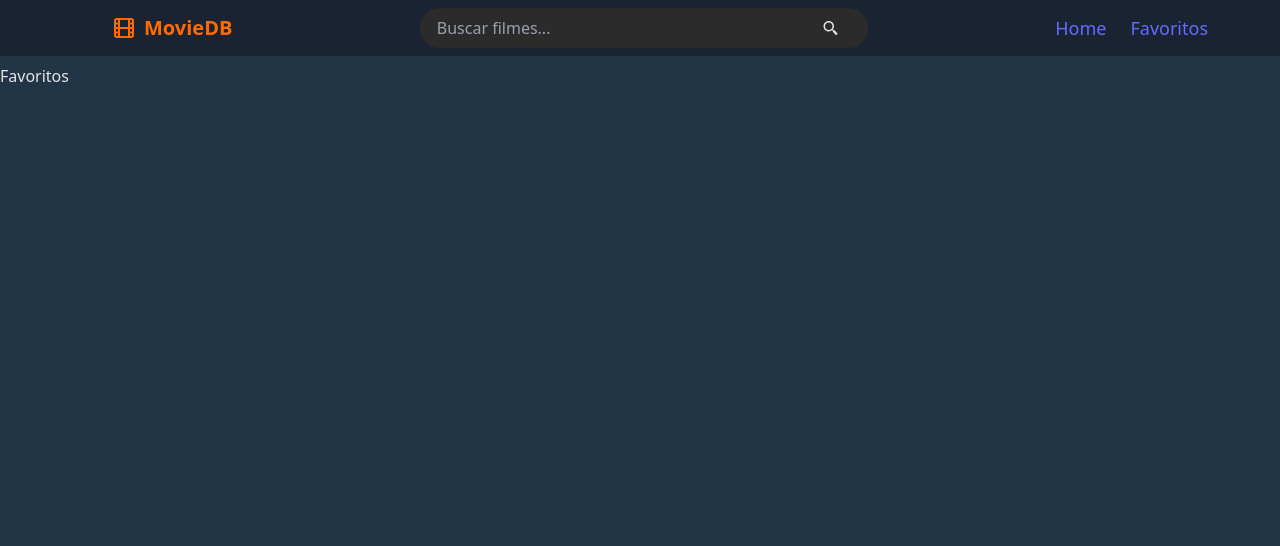
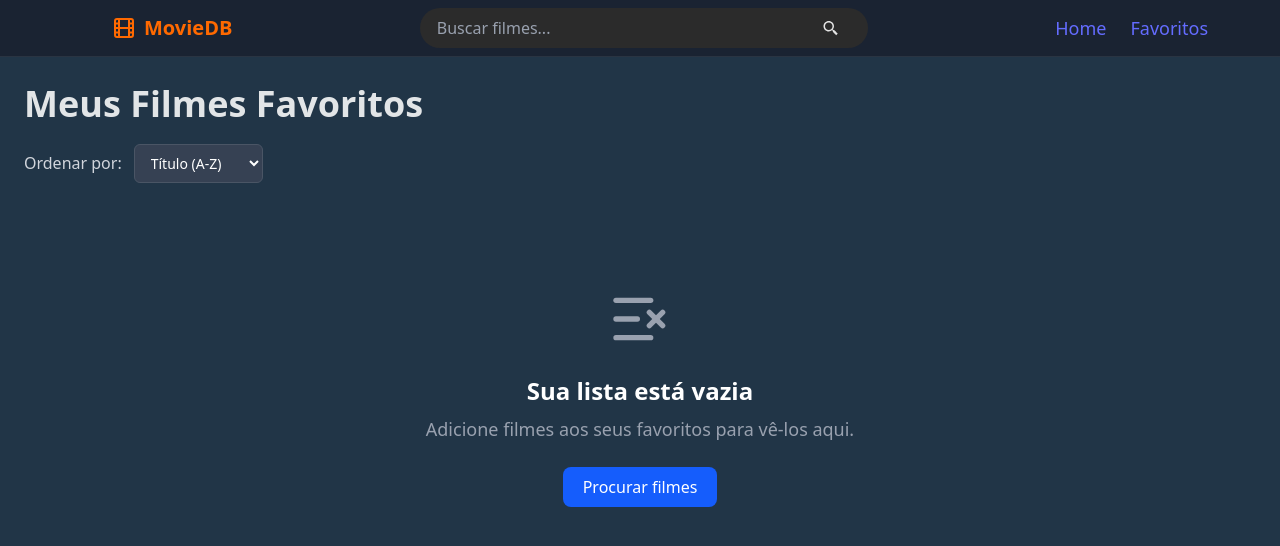
Before and after one commit to Dannebrock/movie-db, a React (Vite) app: page /favorites in a window 1280 px wide. Shown: the top 546 px of the page. Built offline with nearby package versions, Linux system fonts and the light colour scheme.

Commit message:
search and favorirtes

```diff
--- /dev/null
+++ b/src/contexts/FavoritesContext.tsx
@@ -0,0 +1,96 @@
+// src/contexts/FavoritesContext.tsx
+import { createContext, useContext, useState, useEffect, useMemo } from 'react';
+import type { ReactNode } from 'react';
+
+// (Sua interface Movie)
+interface Movie {
+  id: number;
+  title: string;
+  poster_path: string | null;
+  vote_average: number;
+  release_date?: string;
+}
+
+interface FavoritesContextType {
+  favorites: Movie[];
+  addFavorite: (movie: Movie) => void;
+  removeFavorite: (movieId: number) => void;
+  isFavorited: (movieId: number) => boolean;
+}
+
+const FavoritesContext = createContext<FavoritesContextType | undefined>(undefined);
+
+// --- Funções Auxiliares (fora do componente) ---
+
+// Função para carregar do localStorage (só roda 1 vez)
+const getInitialFavorites = (): Movie[] => {
+  try {
+    const storedFavorites = localStorage.getItem('movie-favorites');
+    return storedFavorites ? JSON.parse(storedFavorites) : [];
+  } catch (error) {
+    console.error("Erro ao carregar favoritos do localStorage:", error);
+    return [];
+  }
+};
+
+export const FavoritesProvider = ({ children }: { children: ReactNode }) => {
+
+  // 1. O useState fica mais limpo, passando a função de 'lazy init'
+  const [favorites, setFavorites] = useState<Movie[]>(getInitialFavorites);
+
+  // 2. O useEffect fica igual, mas é bom para persistência
+  useEffect(() => {
+    try {
+      localStorage.setItem('movie-favorites', JSON.stringify(favorites));
+    } catch (error) {
+      console.error("Erro ao salvar favoritos no localStorage:", error);
+    }
+  }, [favorites]);
+
+  // --- Funções de Ação (podem ser 'useCallback' mas vamos manter simples) ---
+
+  const addFavorite = (movie: Movie) => {
+    // 3. Lógica 'add' ficou mais enxuta (ternário)
+    setFavorites((prev) =>
+      prev.some(fav => fav.id === movie.id)
+        ? prev // Se já existe, retorna o array anterior
+        : [...prev, movie] // Se não, adiciona
+    );
+  };
+
+  const removeFavorite = (movieId: number) => {
+    setFavorites((prev) => prev.filter(fav => fav.id !== movieId));
+  };
+
+  const isFavorited = (movieId: number) => {
+    // 4. 'useMemo' aqui não é necessário,
+    //    pois 'favorites.some' já é muito rápido.
+    return favorites.some(fav => fav.id === movieId);
+  };
+
+  // 5. Otimização: useMemo
+  // Isso garante que o objeto 'value' SÓ seja recriado
+  // se a lista 'favorites' realmente mudar.
+  // Evita re-renderizações desnecessárias nos componentes.
+  const value = useMemo(() => ({
+    favorites,
+    addFavorite,
+    removeFavorite,
+    isFavorited
+  }), [favorites]); // O 'value' só muda se 'favorites' mudar
+
+  return (
+    <FavoritesContext.Provider value={value}>
+      {children}
+    </FavoritesContext.Provider>
+  );
+};
+
+// O Hook customizado fica igual
+export const useFavorites = () => {
+  const context = useContext(FavoritesContext);
+  if (context === undefined) {
+    throw new Error('useFavorites deve ser usado dentro de um FavoritesProvider');
+  }
+  return context;
+};
--- a/src/index.css
+++ b/src/index.css
@@ -51,8 +51,11 @@ a:hover {
 }
 h1 {
   /* Fonte responsiva: mínimo 2.4em, cresce com a tela, máximo 3.2em */
-  font-size: clamp(2.4em, 7vw, 3.2em);
   line-height: 1.1;
+}
+
+.button-search{
+  color: white;
 }
 
 .input-com-padding-esquerdo {
@@ -90,10 +93,10 @@ button {
   font-family: inherit;
   cursor: pointer;
   transition: border-color 0.25s;
-  color: inherit; /* Garante que o botão também use o texto branco */
+  /* color: inherit;  */
 }
 button:hover {
-  border-color: #646cff;
+  border-color: #ffffff;
 }
 button:focus,
 button:focus-visible {
--- a/src/main.tsx
+++ b/src/main.tsx
@@ -9,6 +9,7 @@ import Search from './pages/Search.tsx'
 import NotFoundPage from './pages/NotFoundPage.tsx'
 import AppLayout from './components/AppLayout'
 import { SearchProvider } from './contexts/SearchContext'
+import { FavoritesProvider } from './contexts/FavoritesContext'
 
 import { createBrowserRouter, RouterProvider } from 'react-router-dom'
 
@@ -29,8 +30,10 @@ const router = createBrowserRouter([
 
 createRoot(document.getElementById('root')!).render(
   <StrictMode>
+    <FavoritesProvider>
     <SearchProvider>
       <RouterProvider router={router} />
     </SearchProvider>
+    </FavoritesProvider>
   </StrictMode>,
 )
--- a/src/pages/Favorites.tsx
+++ b/src/pages/Favorites.tsx
@@ -1,16 +1,115 @@
-// import { useState } from 'react'
+// src/pages/Favorites.tsx
+import { useState, useMemo } from 'react';
+// 1. Importe o hook para pegar os favoritos
+import { useFavorites } from '../contexts/FavoritesContext';
+// 2. Importe o card que já refatoramos
+import MovieCard from '../components/MovieCard';
+// 3. (Opcional) Importe um ícone ou imagem para o estado vazio
+import { ListX } from 'lucide-react';
+// 4. (Opcional) Importe o Link para o 'call-to-action'
+import { Link } from 'react-router-dom';
+
+interface Movie {
+  id: number;
+  title: string;
+  poster_path: string | null;
+  vote_average: number;
+  release_date?: string;
+}
+
+// Tipos para a ordenação
+type SortOrder = 'A-Z' | 'Z-A' | 'nota-desc';
+
+const Favorites = () => {
+  // 5. PEGUE OS FAVORITOS! É só isso.
+  // O 'favorites' aqui é a lista que já veio do localStorage.
+  const { favorites } = useFavorites();
+
+  // 6. Estado para controlar o <select> de ordenação
+  const [sortOrder, setSortOrder] = useState<SortOrder>('A-Z');
+
+  // 7. Lógica de Ordenação (exatamente como no seu wireframe)
+  // 'useMemo' otimiza isso, só re-calcula a lista se 'favorites' ou 'sortOrder' mudar
+  const sortedFavorites = useMemo(() => {
+    const sorted = [...favorites]; // Crie uma cópia para não mexer no estado original
+
+    switch (sortOrder) {
+      case 'A-Z':
+        return sorted.sort((a, b) => a.title.localeCompare(b.title));
+      case 'Z-A':
+        return sorted.sort((a, b) => b.title.localeCompare(a.title));
+      case 'nota-desc':
+        return sorted.sort((a, b) => b.vote_average - a.vote_average);
+      default:
+        return sorted;
+    }
+  }, [favorites, sortOrder]);
+
+  // 8. Renderização da Página
+  return (
 
 
-function Favorites() {
+    <div>
 
+      {/* --- Título e Filtro --- */}
+      <div className="mb-6 flex flex-col  items-start ml-6 ">
+        <h1 className="text-xl md:text-4xl font-bold mt-5">
+          Meus Filmes Favoritos
+        </h1>
+        <div className="flex items-center gap-3 mt-5">
+          <label htmlFor="sort-order" className="text-gray-300">
+            Ordenar por:
+          </label>
+          <select
+            id="sort-order"
+            value={sortOrder}
+            onChange={(e) => setSortOrder(e.target.value as SortOrder)}
+            // Classes para o <select> ficar bonito no tema escuro
+            className="bg-gray-700 text-white border border-gray-600 rounded-md px-3 py-2 text-sm focus:outline-none focus:ring-2 focus:ring-blue-500"
+          >
+            <option value="A-Z">Título (A-Z)</option>
+            <option value="Z-A">Título (Z-A)</option>
+            <option value="nota-desc">Nota (Maior)</option>
+          </select>
+        </div>
+      </div>
 
-  return (
-    <>
-      <div>
-        <p>Favoritos</p>
+      {/* --- Grid de Filmes ou Estado Vazio --- */}
+      {favorites.length === 0 ? (
+
+        // 9. ESTADO VAZIO (call-to-action)
+        <div className="flex flex-col items-center justify-center text-center py-20 text-gray-400">
+          <ListX size={64} className="mb-6" />
+          <h2 className="text-2xl font-semibold mb-2 text-white">
+            Sua lista está vazia
+          </h2>
+          <p className="text-lg mb-6">
+            Adicione filmes aos seus favoritos para vê-los aqui.
+          </p>
+          <Link
+            to="/"
+            className="bg-blue-600 text-white px-5 py-2 rounded-lg font-semibold hover:bg-blue-700 transition-colors button-search"
+          >
+            Procurar filmes
+          </Link>
         </div>
-    </>
-  )
-}
 
-export default Favorites
+      ) : (
+
+        // 10. GRID DE FAVORITOS (igual ao Home/Search)
+        <div className="grid grid-cols-2 sm:grid-cols-3 md:grid-cols-4 lg:grid-cols-5 xl:grid-cols-6 gap-6 p-6">
+          {sortedFavorites.map((movie) => (
+            <MovieCard
+              key={movie.id}
+              movie={movie}
+              enableLink={true}
+              iconTrash={true}
+            />
+          ))}
+        </div>
+      )}
+    </div>
+  );
+};
+
+export default Favorites;
--- a/src/pages/MovieDetails.tsx
+++ b/src/pages/MovieDetails.tsx
@@ -2,7 +2,7 @@ import { useState, useEffect } from 'react';
 import { useParams } from 'react-router-dom';
 import { getDetailMovies } from '../services/api';
 import { Heart} from 'lucide-react'
-
+import { useFavorites } from "../contexts/FavoritesContext";
 
 // (Opcional, mas recomendado) Crie uma interface para os detalhes
 interface MovieDetails {
@@ -17,6 +17,8 @@ interface MovieDetails {
   // Adicione outros campos que quiser
 }
 
+
+
 function MovieDetails() {
   // 3. Pegue o 'id' da URL. Ele vem como string!
   const { id } = useParams<{ id: string }>();
@@ -24,7 +26,9 @@ function MovieDetails() {
   // 4. Crie estados para guardar os dados e o carregamento
   const [movie, setMovie] = useState<MovieDetails | null>(null);
   const [loading, setLoading] = useState(true);
-  const [isFavorited, setIsFavorited] = useState(false);
+
+  const { addFavorite, removeFavorite, isFavorited } = useFavorites();
+  const isMovieFavorited = movie ? isFavorited(movie.id) : false;
 
   // 5. Use 'useEffect' para buscar os dados quando a página carregar
   useEffect(() => {
@@ -63,16 +67,13 @@ function MovieDetails() {
     event.preventDefault();
     event.stopPropagation();
 
-    // 3. Atualize o estado a cada clique
-    setIsFavorited((prev) => !prev); // Inverte o estado (true -> false -> true)
-
-    // Sua lógica de API (adicionar/remover favorito) iria aqui
-    if (!isFavorited) {
-      console.log("Adicionando aos favoritos:", movie.id);
-      // ex: addToFavorites(movie.id);
+    // 7. A lógica agora é simples:
+    if (isMovieFavorited) {
+      // Se já é favorito, remova
+      removeFavorite(movie.id);
     } else {
-      console.log("Removendo dos favoritos:", movie.id);
-      // ex: removeFromFavorites(movie.id);
+      // Se não é, adicione
+      addFavorite(movie);
     }
   };
 
@@ -149,13 +150,13 @@ const imageUrl = movie.backdrop_path
                 mt-6 flex items-center justify-center gap-2
                 px-5 py-3 rounded-lg font-semibold
                 transition-colors duration-200
-                ${isFavorited
+                ${isMovieFavorited
                   ? 'bg-gray-500 hover:bg-gray-600 text-white' // Estilo "Removido"
                   : 'bg-red-600 hover:bg-red-700 text-white'   // Estilo "Adicionar"
                 }
               `}
             >
-              {isFavorited ? (
+              {isMovieFavorited ? (
                 <>
                   {/* Estado Favoritado (Botão Cinza): Ícone PREENCHIDO */}
                   <Heart className="w-5 h-5 fill-white-700"  />
```
Also changed, not shown: src/components/MovieCard.tsx (+30 -17 lines), src/pages/Search.tsx (+0 -40 lines).
